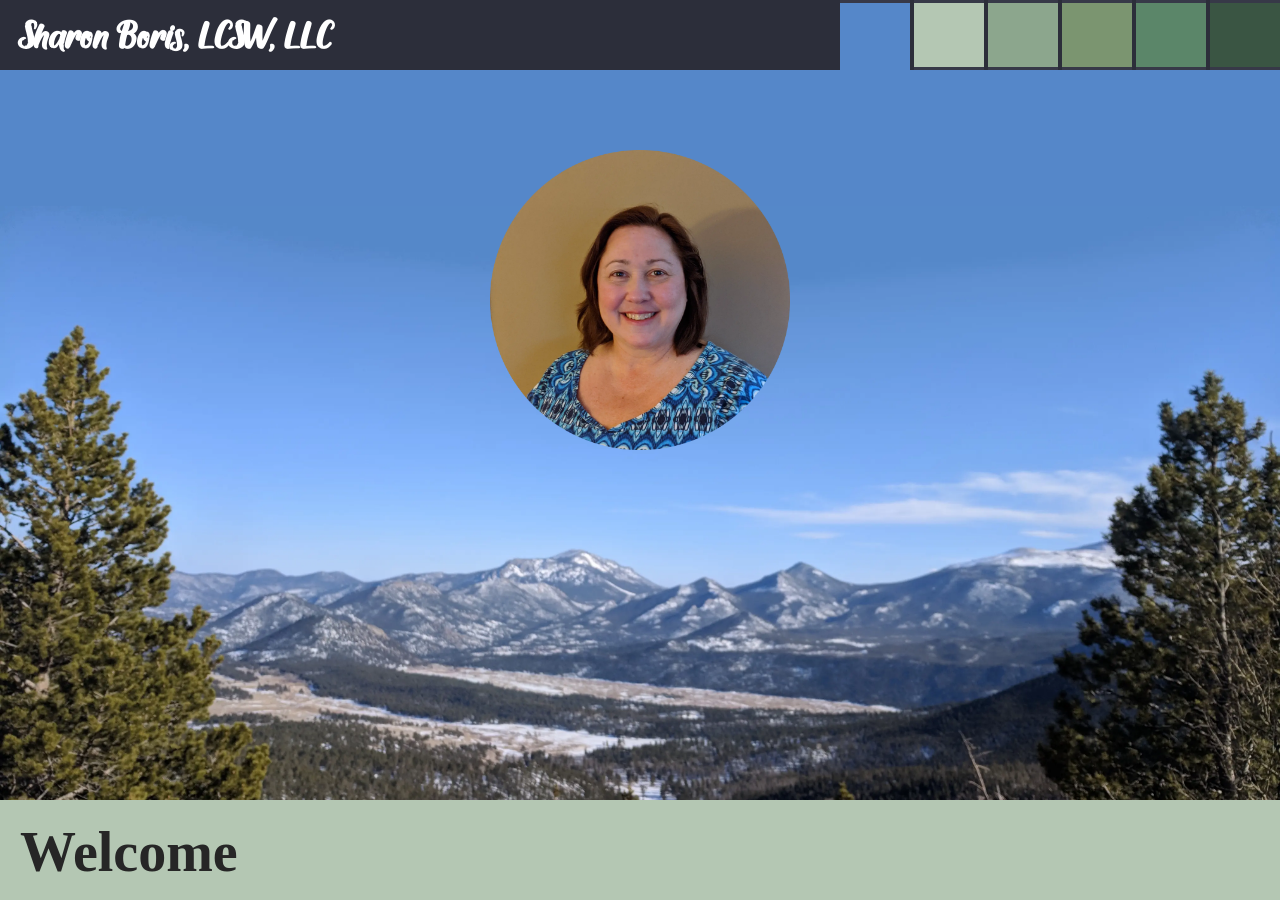
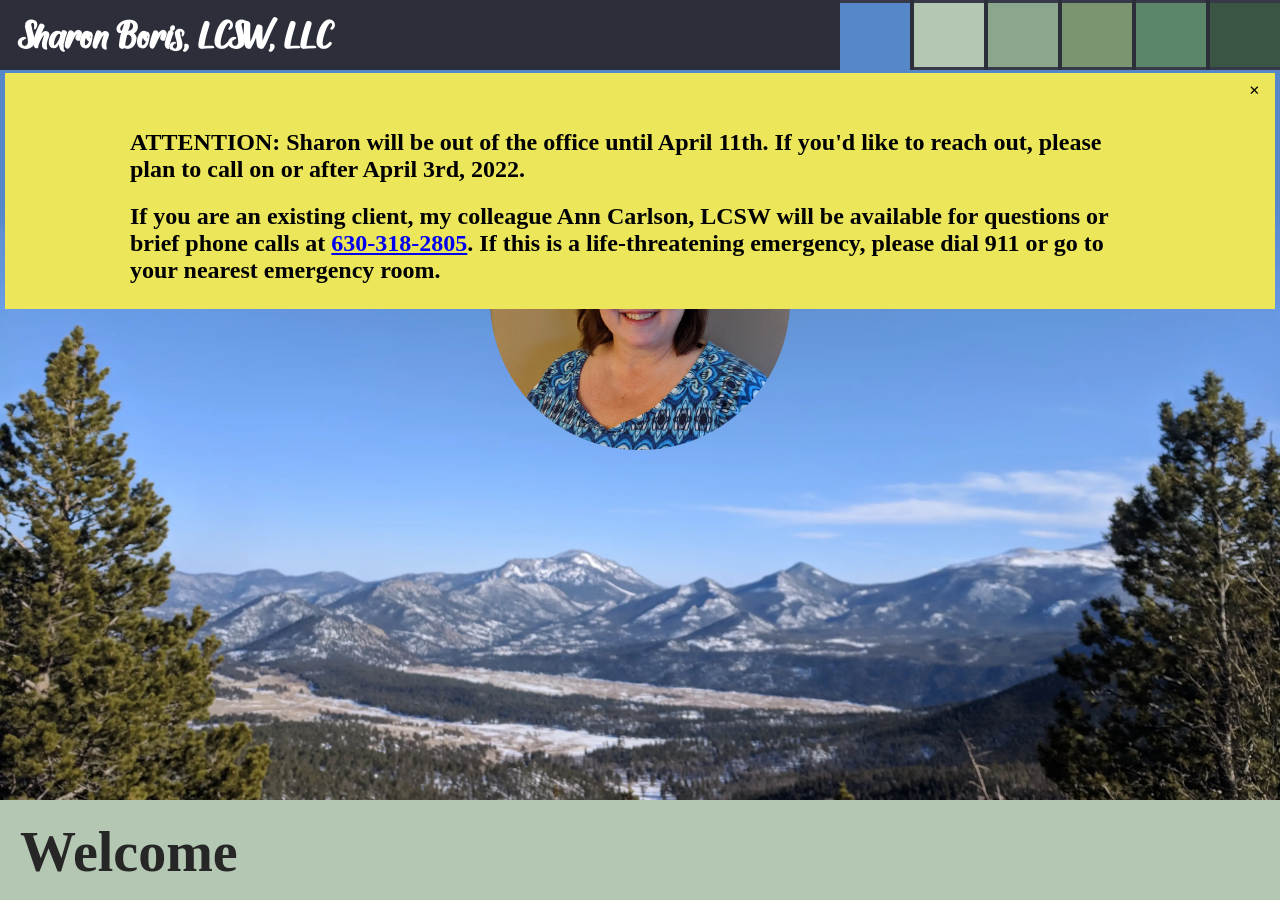
Before and after one commit to PlGGS/sharonboris.com, a Jekyll site: the page built from index.html, in a window 1280 px wide and 900 px high. Built offline with Jekyll 4.4.1, drawn with Linux system fonts in a browser that asks for light colours; nearby versions of some CDN libraries; some web fonts are replaced.

Commit message:
Added out of office banner

```diff
--- a/_layouts/main.html
+++ b/_layouts/main.html
@@ -409,24 +409,24 @@
                 </li>
             </ul>
         </nav>
-        <!-- <br>
+        <br>
         <br>
         <br>
         <div>
             <div onclick="parentNode.remove()"
-                style="/*! align-items: end; *//*! width: 12pt; *//* text-align: right; */cursor: pointer;/*! display: contents; *//*! transform: translate(1000px, 0px); *//*! display: flex; */font-size: 20pt;text-align: right;transform: translate(0px, -5px);@import url('https://fonts.googleapis.com/css2?family=Open+Sans&display=swap');">
+                style="/*! align-items: end; *//*! width: 12pt; *//* text-align: right; */cursor: pointer;/*! display: contents; *//*! transform: translate(1000px, 0px); *//*! display: flex; */font-size: 10pt;text-align: right;transform: translate(0px, -5px);@import url('https://fonts.googleapis.com/css2?family=Open+Sans&display=swap');">
                 ✕
             </div>
             <h2>
-                ATTENTION: I will be out of the office from roughly December 26th through January 17th. If you'd like to
-                reach out, please plan to call on or after January 10th, 2022.
+                ATTENTION: Sharon will be out of the office until April 11th. If you'd like to
+                reach out, please plan to call on or after April 3rd, 2022.
             </h2>
             <h2>
                 If you are an existing client, my colleague Ann Carlson, LCSW will be available for questions or brief
                 phone calls at <a href="tel:630-318-2805">630-318-2805</a>.
                 If this is a life-threatening emergency, please dial 911 or go to your nearest emergency room.
             </h2>
-        </div> -->
+        </div>
     </header>
     <div class="content">
         {{ content }}
```
